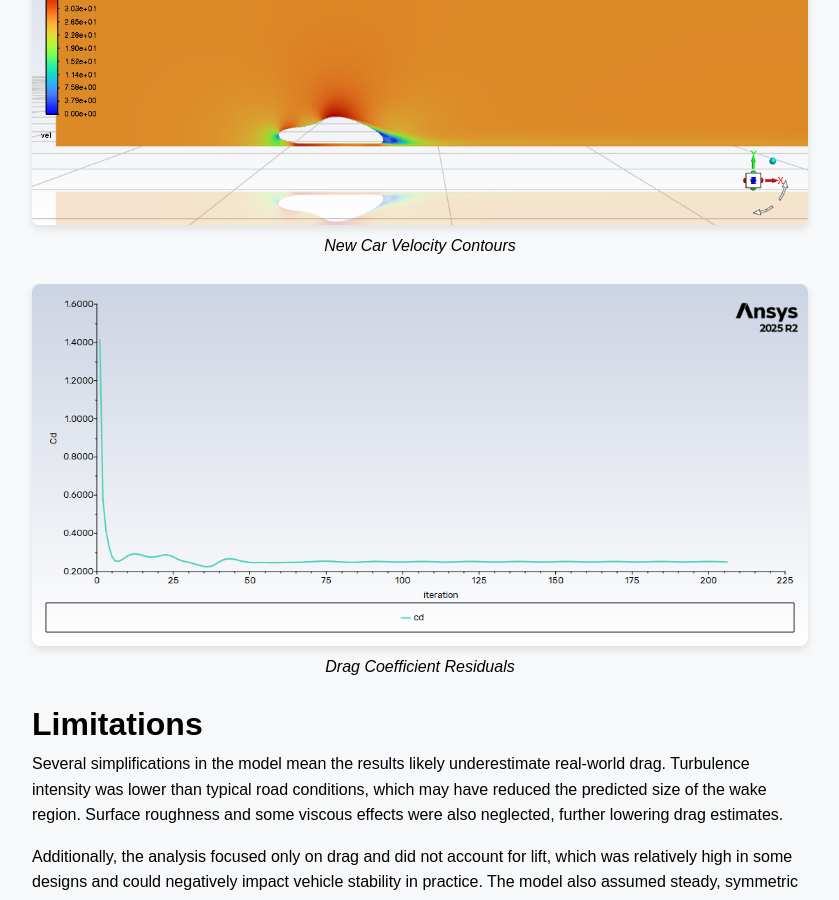
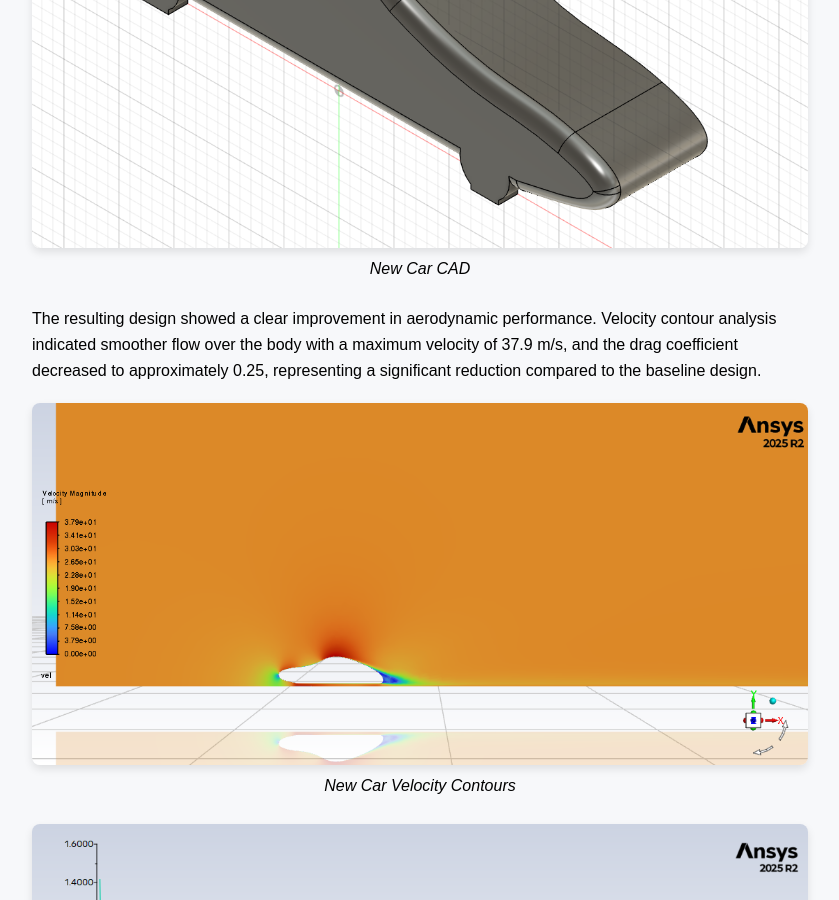
Before and after one commit to Dtm01/portfolio, a Jekyll site: the page built from _projects/2026- Car Design Optimization.md, in a window 1280 px wide and 900 px high, scrolled down 1768 px. Shown: the whole window, without its empty margins (220-1059 px from the left). Built offline with Jekyll 4.4.1, drawn with Linux system fonts in a browser that asks for light colours.

Commit message:
Correcting diyas grave mistakes

```diff
--- a/_layouts/project.html
+++ b/_layouts/project.html
@@ -4,7 +4,7 @@ layout: default
 
 <h1>{{ page.title }}</h1>
 
-<p><img src="{{ page.image | relative_url }}" alt="{{ page.imagealt }}" class="project-image" /></p>
+<!-- <p><img src="{{ page.image | relative_url }}" alt="{{ page.imagealt }}" class="project-image" /></p> -->
 
 {{ content }}
 
--- a/_projects/2026- Car Design Optimization.md
+++ b/_projects/2026- Car Design Optimization.md
@@ -3,7 +3,7 @@ layout: project
 title: Car Design Optimization
 description: CFD on car design minimizing drag
 technologies: [Fusion, ANSYS CFD]
-image: assets/images/newcar.png
+image: assets/images/newcarvel.png
 ---
 
 
@@ -34,6 +34,11 @@ The redesigned car featured a sharper nose and an extended body length of approx
 
 The tire placement remained fixed to meet the required constraints, and the vehicle height was set to 1.36 m, just above the minimum requirement of 1.35 m. The sharper nose design was inspired by high-performance sports cars, which use low inclines and reduced frontal height to decrease aerodynamic drag.
 
+<p class="centered-image-block">
+  <img src="{{ 'assets/images/newcar.png' | relative_url }}">
+  <i>New Car CAD</i>
+</p>
+
 The resulting design showed a clear improvement in aerodynamic performance. Velocity contour analysis indicated smoother flow over the body with a maximum velocity of 37.9 m/s, and the drag coefficient decreased to approximately 0.25, representing a significant reduction compared to the baseline design.
 
 <p class="centered-image-block">
```
Also changed, not shown: _projects/2024- Glider.md (+1 -1 lines), _projects/2025- Yeagerflug.md (+1 -1 lines), _projects/2026- Boeing 737 Max Pilot Action.md (+1 -1 lines).
